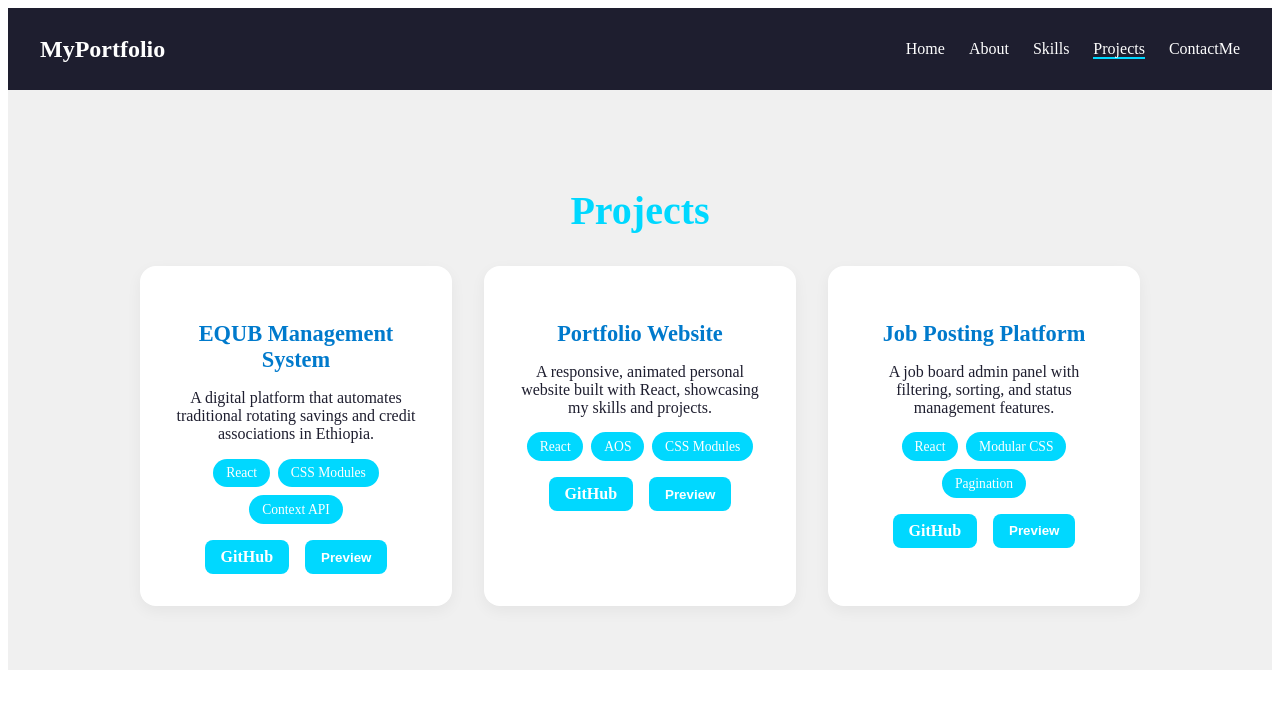
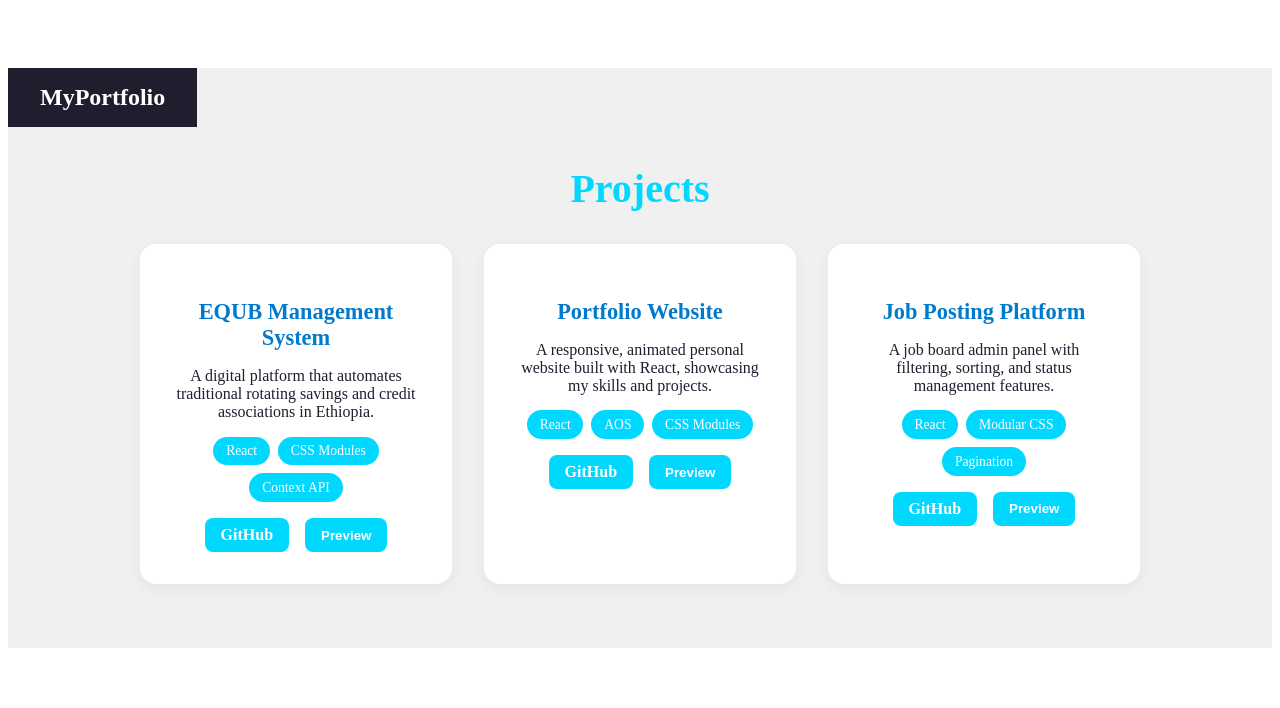
Before and after one commit to worknehhaile/portfolio, a React (Vite) app: page /projects in a window 1280 px wide. Shown: the top 708 px of the page. Built offline with nearby package versions, Linux system fonts and the light colour scheme.

Commit message:
nav update

```diff
--- a/src/components/NavBar.module.css
+++ b/src/components/NavBar.module.css
@@ -7,7 +7,10 @@
   color: white;
   /* position: relative; */
   z-index: 10;
-  /* position: fixed; */
+  position: fixed;
+}
+body {
+  padding-top: 60px; /* match your navbar height */
 }
 
 .logo {
@@ -16,9 +19,17 @@
 }
 
 .navLinks {
-  list-style: none;
-  display: flex;
-  gap: 1.5rem;
+  position: fixed;
+  top: 60px; /* Adjust depending on navbar height */
+  left: 0;
+  width: 100%;
+  background-color: #1e1e2f;
+  flex-direction: column;
+  align-items: center;
+  gap: 1rem;
+  padding: 1rem 0;
+  display: none;
+  z-index: 999;
 }
 
 .navLinks li a {
--- a/src/pages/Projects.module.css
+++ b/src/pages/Projects.module.css
@@ -131,11 +131,11 @@ body.dark .card {
   animation: fadeIn 0.3s ease-in-out;
 }
 
-.modal img {
+/* .modal img {
   max-width: 100%;
   border-radius: 10px;
   margin-bottom: 1rem;
-}
+} */
 
 .modal a {
   display: inline-block;
```
